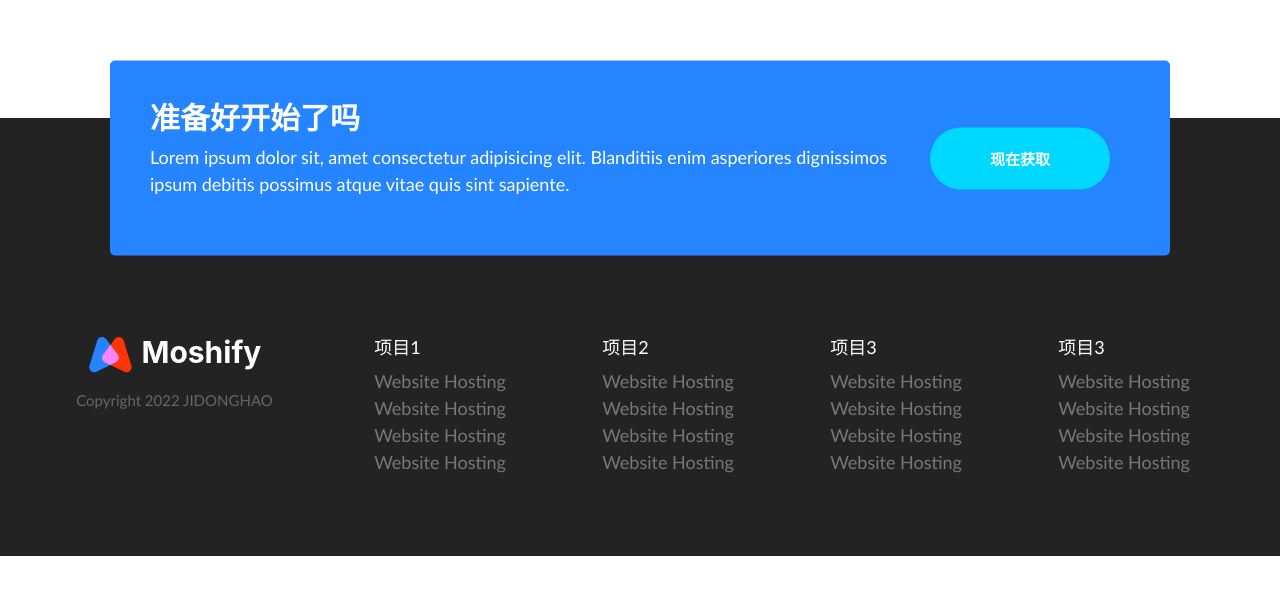
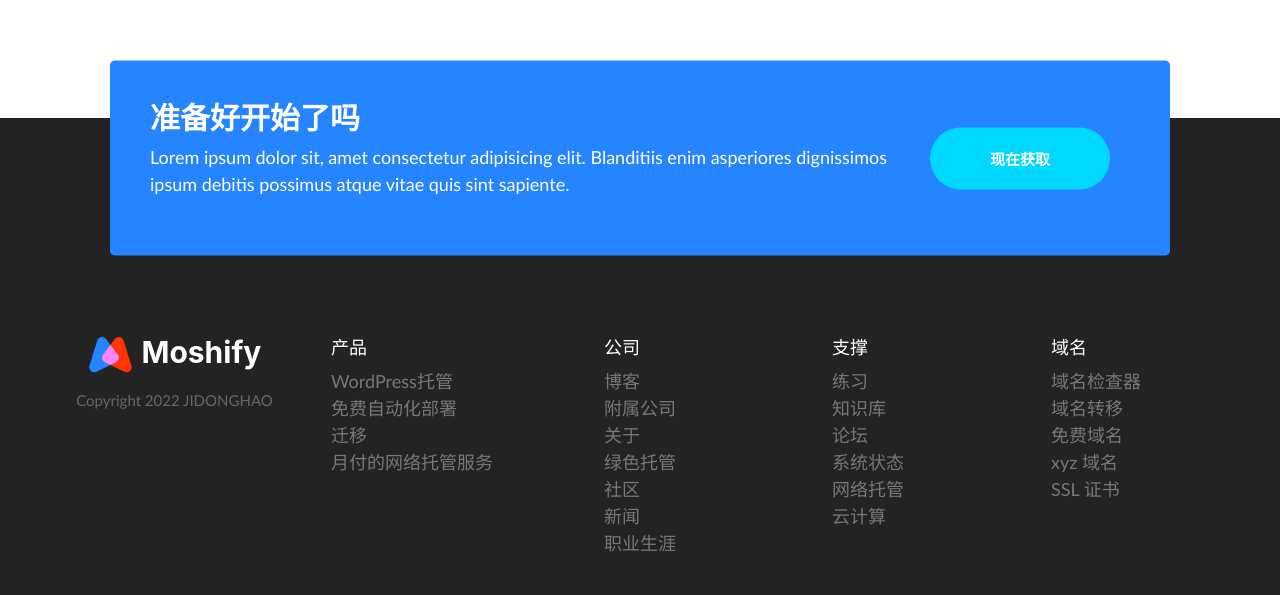
Before and after one commit to jidonghao/moshify, a website built with Parcel: page index.html in a window 1280 px wide. Shown: the part 5741-6336 px from the top of the page. Before the commit the page ends 6297 px from the top, so only its background shows below. Built offline with nearby package versions, Linux system fonts and the light colour scheme.

Commit message:
调整文字排版

```diff
--- a/css/style.less
+++ b/css/style.less
@@ -360,6 +360,7 @@ a {
 }
 
 .plan--popular {
+  order: -1;
   .card__header {
     position: relative;
   }
@@ -391,6 +392,7 @@ a {
     font-size: 1.7rem;
   }
   .plan--popular {
+    order:0;
     transform: scale(1.1);
     &:hover {
       transform: scale(1.15);
@@ -724,16 +726,17 @@ a {
 }
 
 .block-domain__prices {
+  align-items: center;
   color: var(--color-headings);
+  cursor: pointer;
   display: grid;
+  font-size: 2rem;
+  font-weight: bold;
   grid-template-columns: repeat(2, 1fr);
   grid-template-rows: repeat(2, 6rem);
-  font-size: 2rem;
-  font-weight: bold;
   justify-items: center;
-  align-items: center;
+  margin: 0 auto;
   max-width: 700px;
-  margin: 0 auto;
 }
 
 @media screen and (min-width: 768px) {
@@ -852,7 +855,7 @@ a {
 @media screen and (min-width: 768px) {
   .footer__sections {
     grid-template-columns: repeat(auto-fit, minmax(15rem, 1fr));
-    justify-items: end;
+    justify-items: center;
   }
   .footer .collapsiable__chevron {
     display: none;
--- a/index.html
+++ b/index.html
@@ -254,7 +254,7 @@
                     <div class="media">
                         <div class="media__image">
                             <svg class="icon icon--primary">
-                                <use href="images/sprite.svg#snap"></use>
+                                <use href="images/sprite.svg#easy"></use>
                             </svg>
                         </div>
                         <div class="media__body">
@@ -268,11 +268,11 @@
                     <div class="media">
                         <div class="media__image">
                             <svg class="icon icon--primary">
-                                <use href="images/sprite.svg#snap"></use>
+                                <use href="images/sprite.svg#growth"></use>
                             </svg>
                         </div>
                         <div class="media__body">
-                            <h3 class="media__title">起步简单，升级方便</h3>
+                            <h3 class="media__title">脚手架, Git 与 命令行界面</h3>
                             <p>Lorem, ipsum dolor sit amet consectetur adipisicing elit. Cum, expedita at. Quam culpa
                                 fugiat illo nobis facere nulla vitae repellendus.</p>
                         </div>
@@ -282,11 +282,11 @@
                     <div class="media">
                         <div class="media__image">
                             <svg class="icon icon--primary">
-                                <use href="images/sprite.svg#snap"></use>
+                                <use href="images/sprite.svg#wordpress"></use>
                             </svg>
                         </div>
                         <div class="media__body">
-                            <h3 class="media__title">起步简单，升级方便</h3>
+                            <h3 class="media__title">动态缓存</h3>
                             <p>Lorem, ipsum dolor sit amet consectetur adipisicing elit. Cum, expedita at. Quam culpa
                                 fugiat illo nobis facere nulla vitae repellendus.</p>
                         </div>
@@ -298,7 +298,7 @@
 
     <section class="block">
         <header class="block__header">
-            <h2>看看客户怎么说</h2>
+            <h2>看看客户对我们的评价</h2>
             <p>Lorem ipsum dolor sit amet consectetur adipisicing elit. Totam, adipisci optio. Minima doloribus saepe
                 modi non temporibus doloremque ut adipisci.</p>
         </header>
@@ -317,8 +317,7 @@
                     </div>
 
                     <blockquote class="quote">
-                        <p class="quote__text">Lorem ipsum dolor sit amet consectetur adipisicing elit. Expedita
-                            possimus maiores unde odit. Tempore hic minus, laudantium accusamus sequi officia.</p>
+                        <p class="quote__text">Lorem ipsum dolor, sit amet consectetur adipisicing elit. Nobis vero, magni est quos cum nihil quibusdam, blanditiis fugit adipisci debitis veritatis. Rerum totam ipsa accusantium unde ut libero consectetur enim..</p>
                         <footer>
                             <div class="media">
                                 <div class="media__image">
@@ -356,67 +355,75 @@
         <div class="container grid footer__sections">
             <section class="collapsiable collapsiable--expanded footer__section">
                 <div class="collapsiable__header">
-                    <h2 class="collapsiable__heading footer__heading">项目1</h2>
+                    <h2 class="collapsiable__heading footer__heading">产品</h2>
                     <svg class="icon icon--white collapsiable__chevron">
                         <use href="images/sprite.svg#chevron"></use>
                     </svg>
                 </div>
                 <div class="collapsiable__content">
                     <ul class="list">
-                        <li><a href="#">Website Hosting</a></li>
-                        <li><a href="#">Website Hosting</a></li>
-                        <li><a href="#">Website Hosting</a></li>
-                        <li><a href="#">Website Hosting</a></li>
+                        <li><a href="#">WordPress托管</a></li>
+                        <li><a href="#">免费自动化部署</a></li>
+                        <li><a href="#">迁移</a></li>
+                        <li><a href="#">月付的网络托管服务</a></li>
+
                     </ul>
                 </div>
             </section>
 
             <section class="collapsiable footer__section">
                 <div class="collapsiable__header">
-                    <h2 class="collapsiable__heading footer__heading">项目2</h2>
+                    <h2 class="collapsiable__heading footer__heading">公司</h2>
                     <svg class="icon icon--white collapsiable__chevron">
                         <use href="images/sprite.svg#chevron"></use>
                     </svg>
                 </div>
                 <div class="collapsiable__content">
                     <ul class="list">
-                        <li><a href="#">Website Hosting</a></li>
-                        <li><a href="#">Website Hosting</a></li>
-                        <li><a href="#">Website Hosting</a></li>
-                        <li><a href="#">Website Hosting</a></li>
+                        <li><a href="#">博客</a></li>
+                        <li><a href="#">附属公司</a></li>
+                        <li><a href="#">关于</a></li>
+                        <li><a href="#">绿色托管</a></li>
+                        <li><a href="#">社区</a></li>
+                        <li><a href="#">新闻</a></li>
+                        <li><a href="#">职业生涯</a></li>
                     </ul>
                 </div>
             </section>
 
             <section class="collapsiable footer__section">
                 <div class="collapsiable__header">
-                    <h2 class="collapsiable__heading footer__heading">项目3</h2>
+                    <h2 class="collapsiable__heading footer__heading">支撑</h2>
                     <svg class="icon icon--white collapsiable__chevron">
                         <use href="images/sprite.svg#chevron"></use>
                     </svg>
                 </div>
                 <div class="collapsiable__content">
                     <ul class="list">
-                        <li><a href="#">Website Hosting</a></li>
-                        <li><a href="#">Website Hosting</a></li>
-                        <li><a href="#">Website Hosting</a></li>
-                        <li><a href="#">Website Hosting</a></li>
+                        <li><a href="#">练习</a></li>
+                        <li><a href="#">知识库</a></li>
+                        <li><a href="#">论坛</a></li>
+                        <li><a href="#">系统状态</a></li>
+                        <li><a href="#">网络托管</a></li>
+                        <li><a href="#">云计算</a></li>
                     </ul>
                 </div>
             </section>
             <section class="collapsiable footer__section">
                 <div class="collapsiable__header">
-                    <h2 class="collapsiable__heading footer__heading">项目3</h2>
+                    <h2 class="collapsiable__heading footer__heading">域名</h2>
                     <svg class="icon icon--white collapsiable__chevron">
                         <use href="images/sprite.svg#chevron"></use>
                     </svg>
                 </div>
                 <div class="collapsiable__content">
                     <ul class="list">
-                        <li><a href="#">Website Hosting</a></li>
-                        <li><a href="#">Website Hosting</a></li>
-                        <li><a href="#">Website Hosting</a></li>
-                        <li><a href="#">Website Hosting</a></li>
+                        <li><a href="#">域名检查器</a></li>
+                        <li><a href="#">域名转移</a></li>
+                        <li><a href="#">免费域名</a></li>
+                        <li><a href="#">xyz 域名</a></li>
+                        <li><a href="#">SSL 证书</a></li>
+
                     </ul>
                 </div>
             </section>
```
Also changed, not shown: css/style.css.
